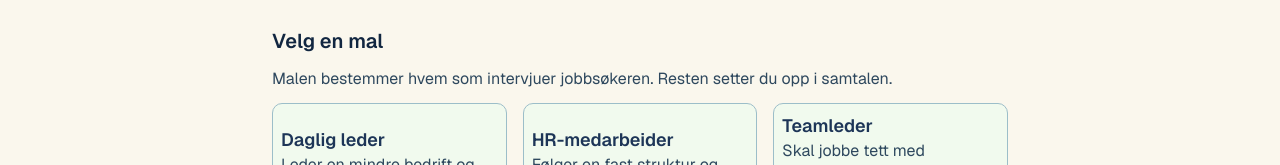
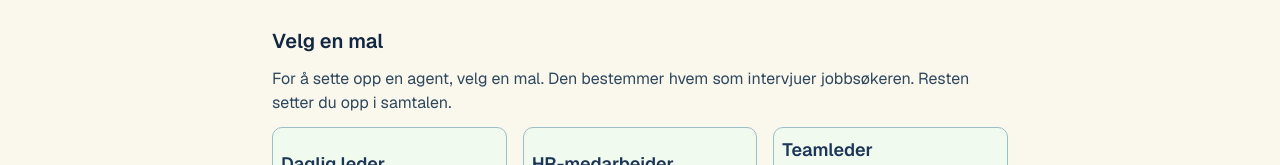
Before and after one commit to IMTEL/team-tdt4290-fall-2026, a Next.js app: page /configure in a window 1280 px wide. Shown: the part 210-375 px from the top of the page. Built offline with nearby package versions, Linux system fonts and the light colour scheme; no server answers; what @mui/material-nextjs would draw is missing.

Commit message:
chore: change template picker description

```diff
--- a/src/components/templates/TemplatePicker.tsx
+++ b/src/components/templates/TemplatePicker.tsx
@@ -20,7 +20,7 @@ export function TemplatePicker({ templates, onSelect }: TemplatePickerProps) {
         Velg en mal
       </h2>
       <p className={styles.lead}>
-        Malen bestemmer hvem som intervjuer jobbsøkeren. Resten setter du opp i samtalen.
+        For å sette opp en agent, velg en mal. Den bestemmer hvem som intervjuer jobbsøkeren. Resten setter du opp i samtalen.
       </p>
 
       <ul className={styles.grid}>
```
